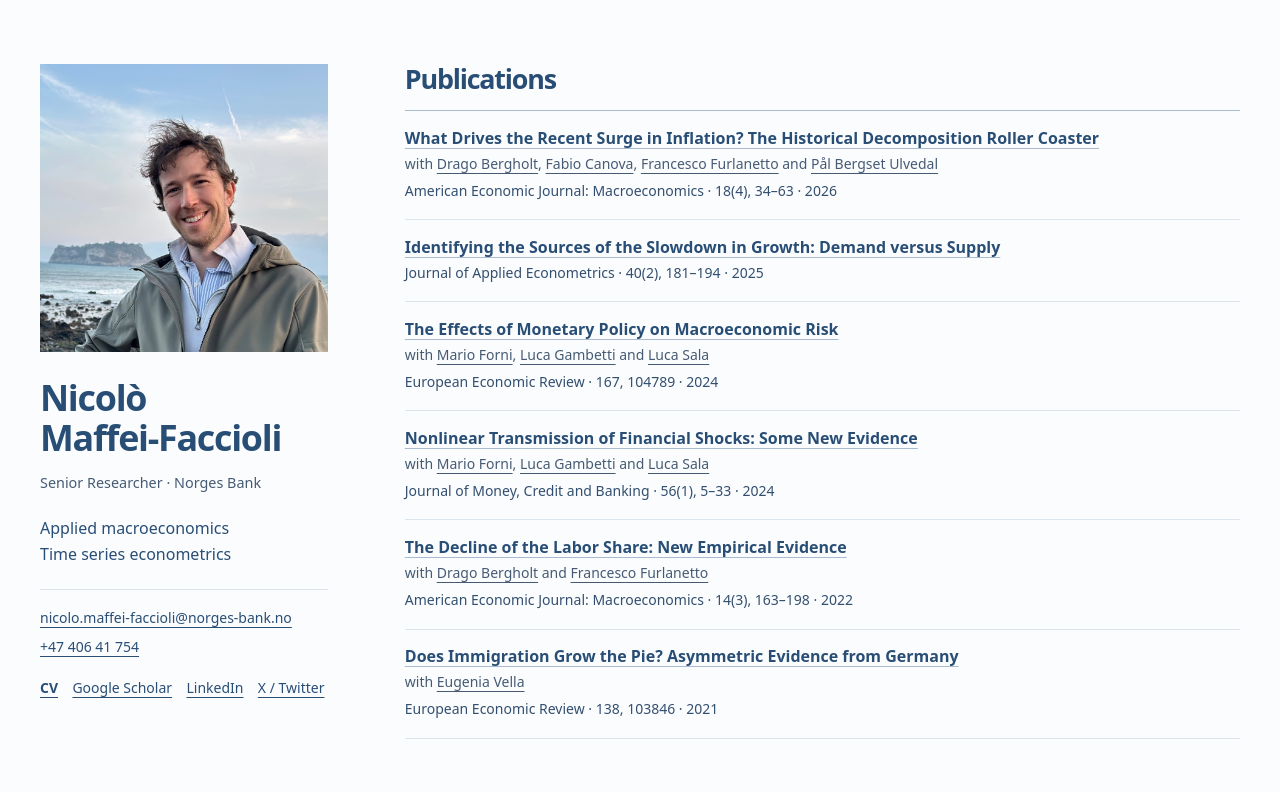
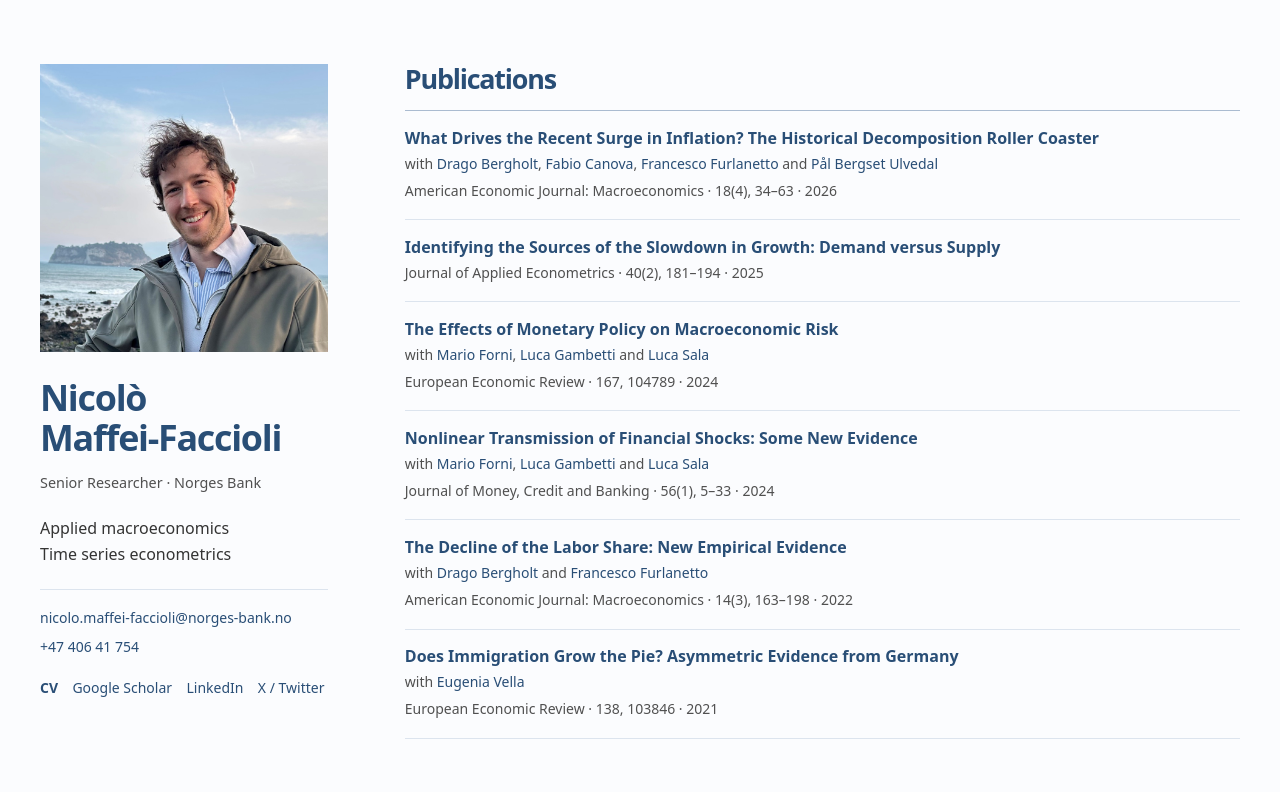
Before and after one commit to Nicolomaffeifaccioli/Nicolomaffeifaccioli.github.io, a plain HTML site: page index.html in a window 1280 px wide. Shown: the top 792 px of the page. Drawn offline with Linux system fonts and the light colour scheme.

Commit message:
Update styles.css

```diff
--- a/styles.css
+++ b/styles.css
@@ -2,8 +2,8 @@
   color-scheme: light;
   --navy: #294e76;
   --paper: #fbfcfe;
-  --ink: #243e59;
-  --muted: #465b73;
+  --ink: #343434;
+  --muted: #505050;
   --line: #dce4ee;
   --sans: system-ui, sans-serif;
 }
@@ -14,9 +14,9 @@ body {
   color: var(--ink);
   font: 1rem/1.6 var(--sans);
 }
-a { color: inherit; text-underline-offset: .25em; }
+a { color: var(--navy); text-decoration: none; }
 a:focus-visible { outline: 2px solid currentColor; outline-offset: 4px; }
-a:hover { text-decoration-thickness: 2px; }
+a:hover { color: #275c92; }
 .skip {
   position: absolute;
   z-index: 2;
@@ -40,7 +40,6 @@ a:hover { text-decoration-thickness: 2px; }
   top: 1.5rem;
   max-height: calc(100dvh - 3rem);
   overflow: auto;
-  color: var(--navy);
 }
 .portrait {
   margin: 0 0 1.6rem;
@@ -83,10 +82,7 @@ h2 {
 }
 .paper { padding: 1.05rem 0; border-bottom: 1px solid var(--line); }
 h3 { font-size: 1rem; line-height: 1.26; font-weight: 600; }
-h3 a { text-decoration: underline; text-decoration-color: #aabbd0; text-decoration-thickness: 1px; }
-h3 a:hover { color: #275c92; text-decoration-color: currentColor; }
 .paper p { margin: .3rem 0 0; color: var(--muted); font-size: .875rem; }
-.paper .paper-note { color: #334f6f; font-size: .875rem; }
 .footer {
   display: flex;
   justify-content: space-between;
```
